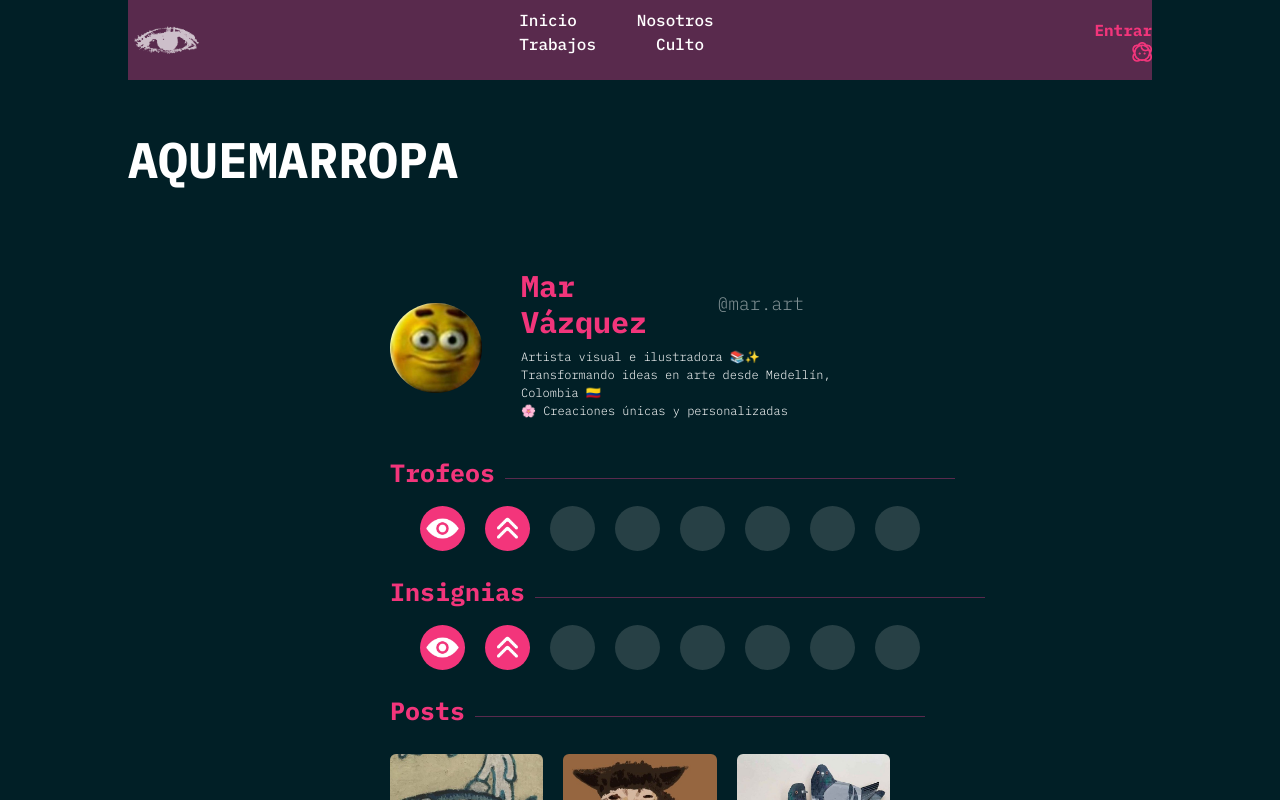
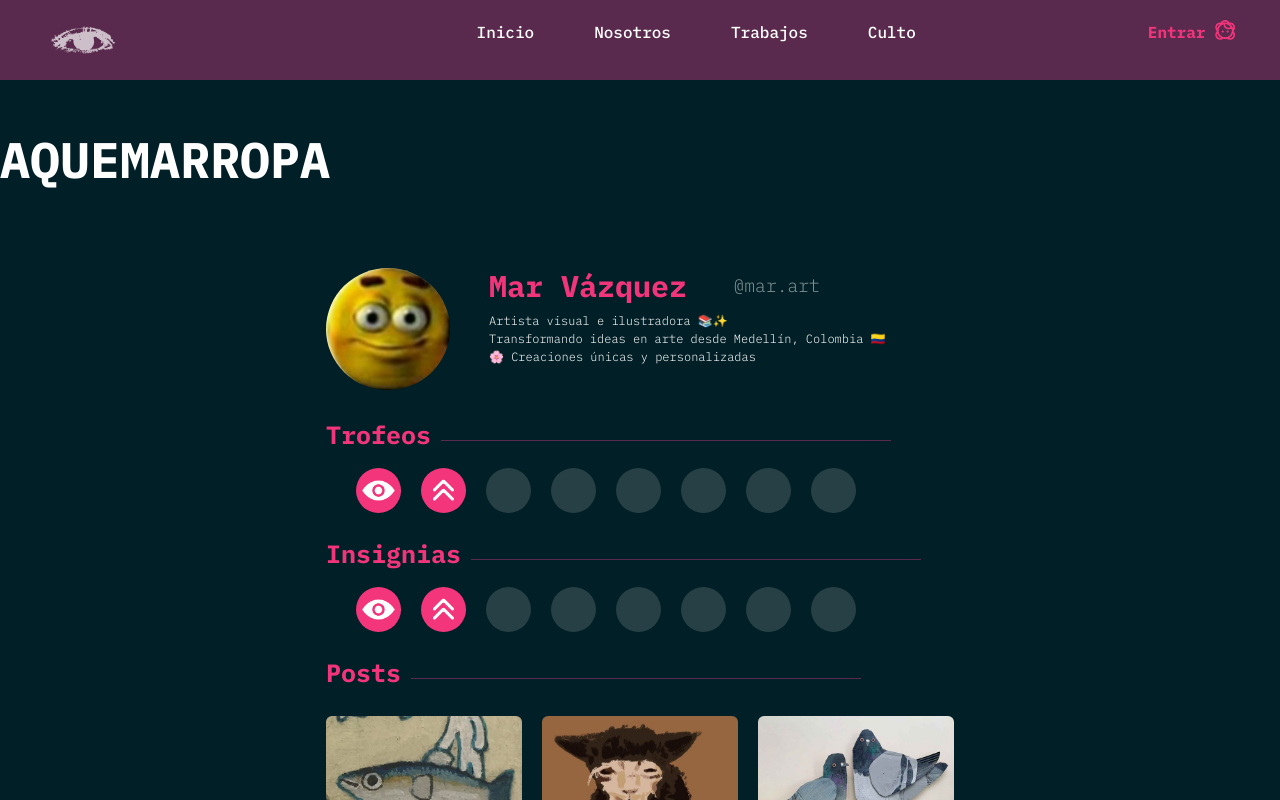
Before and after one commit to EGO58/aquemarropa, a React (Create React App) app: page /Silueta in a window 1280 px wide. Shown: the top 800 px of the page. Built offline with nearby package versions, Linux system fonts and the light colour scheme.

Commit message:
Menu del perfil

```diff
--- a/src/componentes/Estilo-Silueta.css
+++ b/src/componentes/Estilo-Silueta.css
@@ -1,7 +1,7 @@
 .silueta {
     background-color: #011F26;
-    padding-right: 10%;
-    padding-left: 10%;
+    padding-right: 0%;
+    padding-left: 0%;
     padding-bottom: 50px;
 }
 
```
